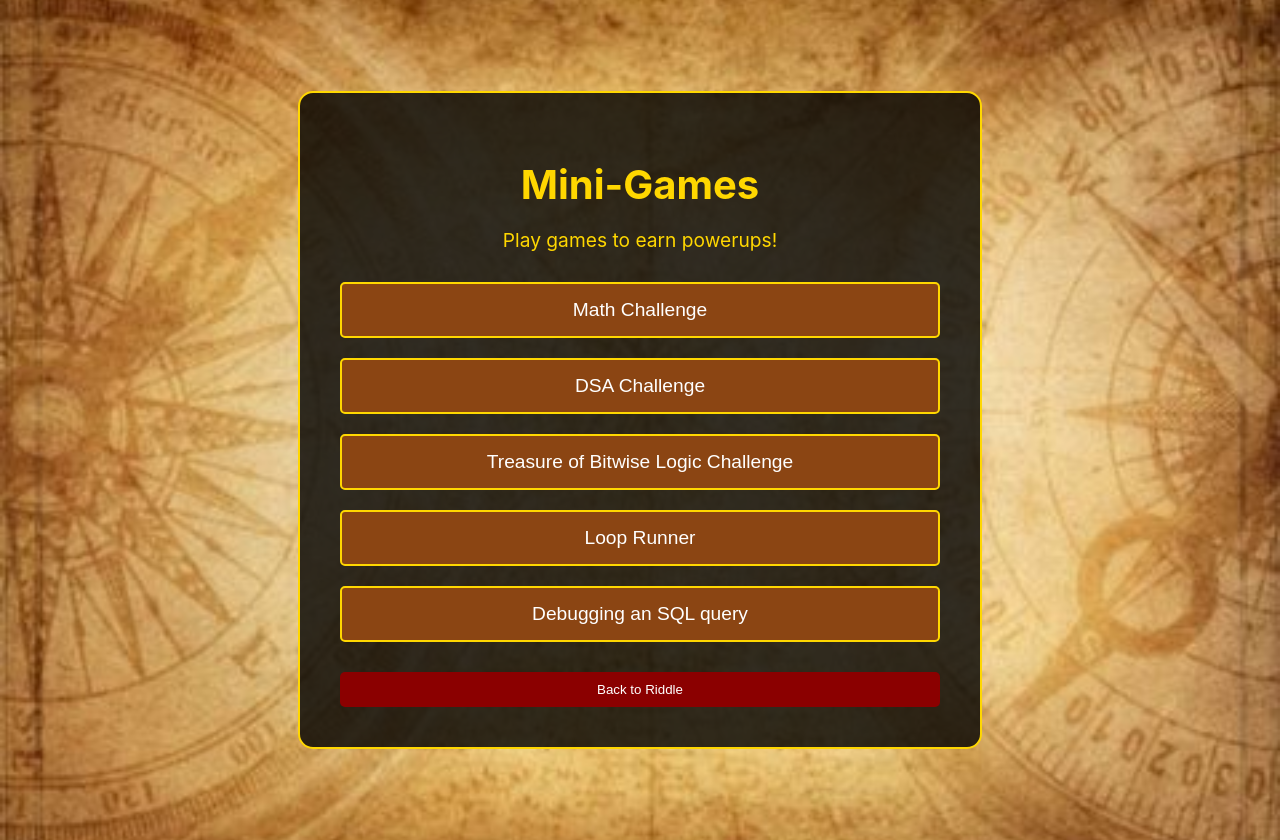
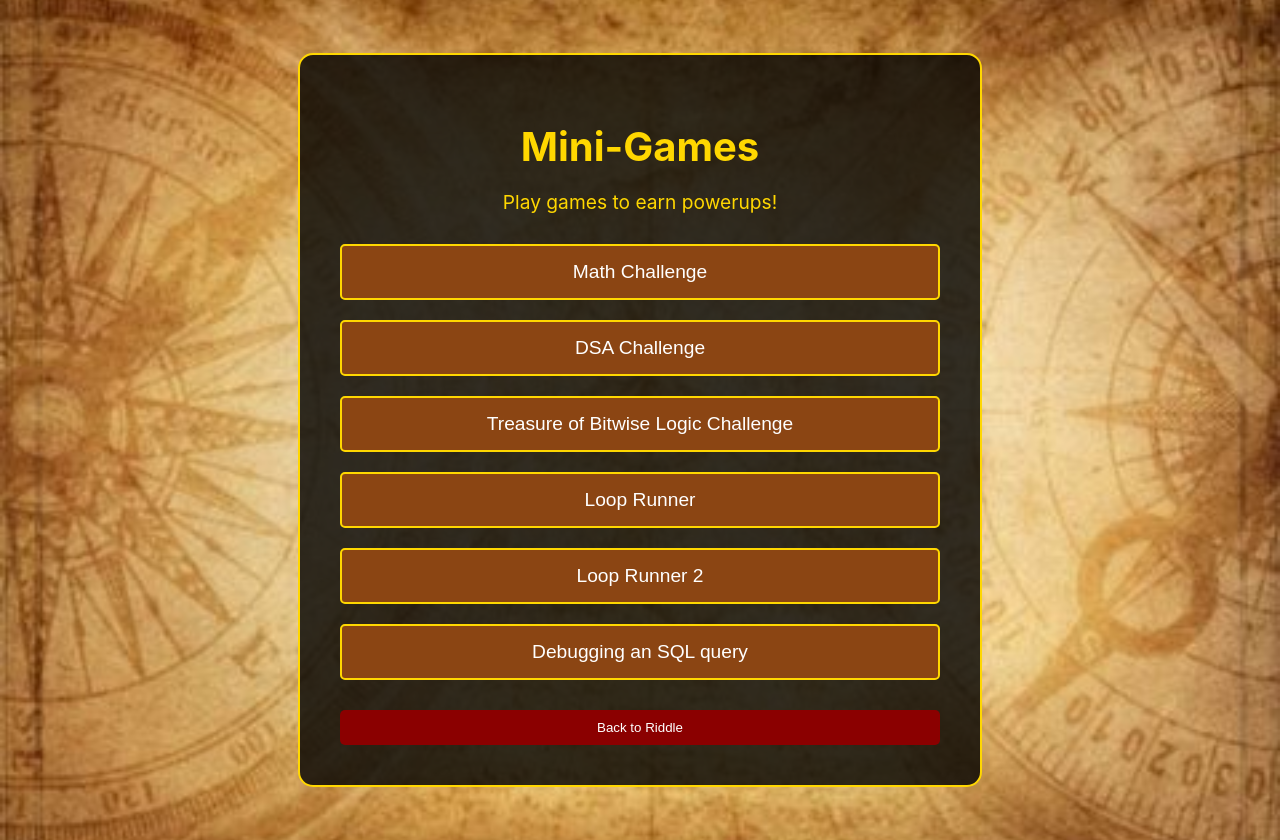
Before and after one commit to riyaahlawat/Sphoorthy-Treasure-Hunt, a React (Create React App) app in the folder frontend/: page /mini-games-menu in a window 1280 px wide. Built offline with nearby package versions, Linux system fonts and the light colour scheme.

Commit message:
Loop runner 2

```diff
--- a/frontend/src/components/MiniGamesMenuPage.js
+++ b/frontend/src/components/MiniGamesMenuPage.js
@@ -48,6 +48,13 @@ const MiniGamesMenuPage = () => {
           >
             Loop Runner
           </button>
+          <button
+            onClick={() => navigate(`/mini-game/loop-runner2?returnTo=${returnLevel}`)}
+            style={styles.gameButton}
+          >
+            Loop Runner 2
+          </button>
+
           <button
             onClick={() => navigate(`/mini-game/sql-query?returnTo=${returnLevel}`)}
             style={styles.gameButton}
```
